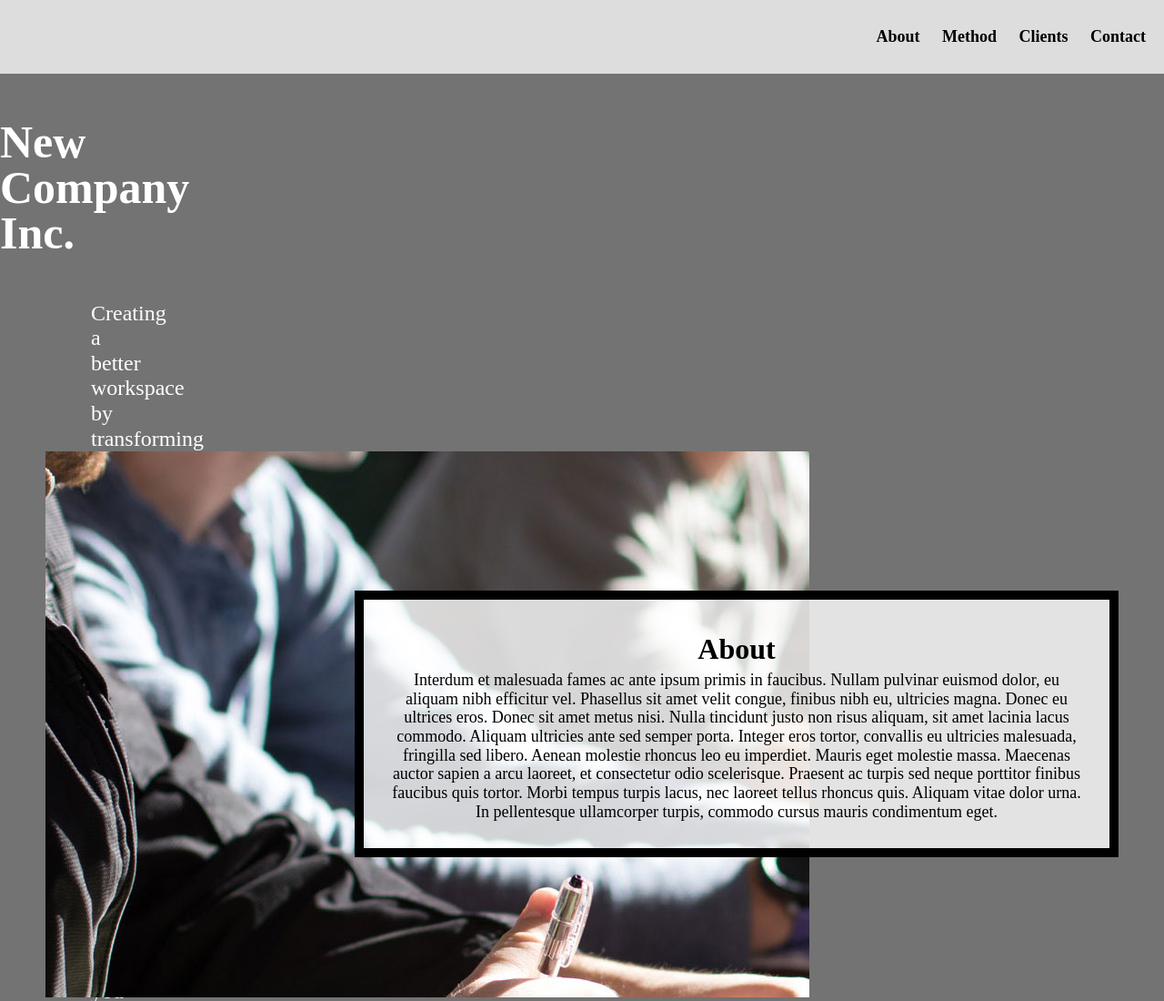
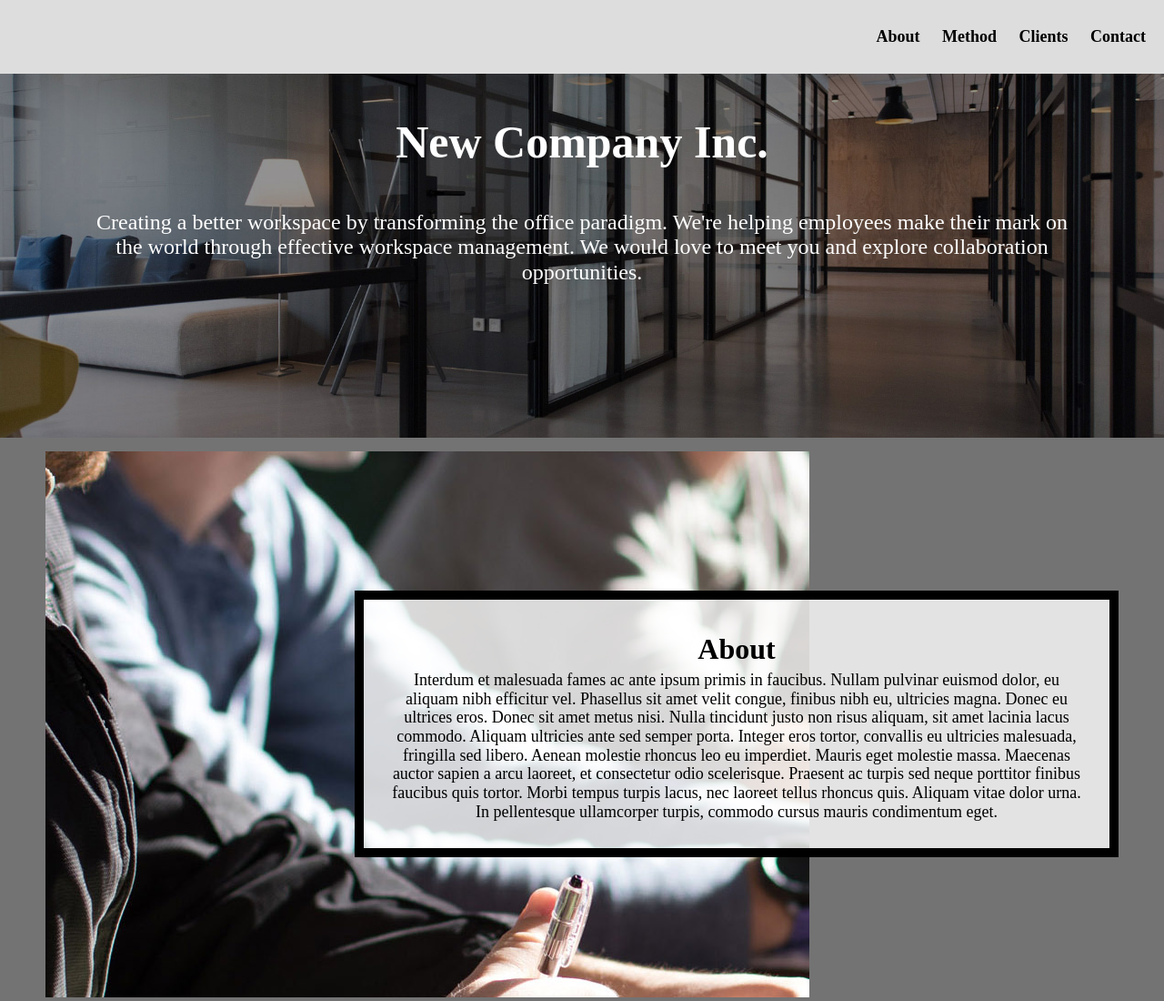
Before and after one commit to justinjainlee/hw3_grid_23, a plain HTML site: page index.html in a window 1280 px wide. Shown: the top 1100 px of the page at 91% size. Drawn offline with Linux system fonts and the light colour scheme.

Commit message:
Update style.css

```diff
--- a/css/style.css
+++ b/css/style.css
@@ -149,9 +149,9 @@ nav li:focus{
 /* Step 5: Write selector/rule property to add the background image to the
 first div in the grid  and place it in the grid. */
 
-.ovrview{
+.container >:first-child{
   grid-column: 1/ -1;
-  background-image: url("../../images/header.jpg");
+  background-image: url("../images/header.jpg");
   background-image: fixed;
   background-size: cover;
   background-position: center;
```
